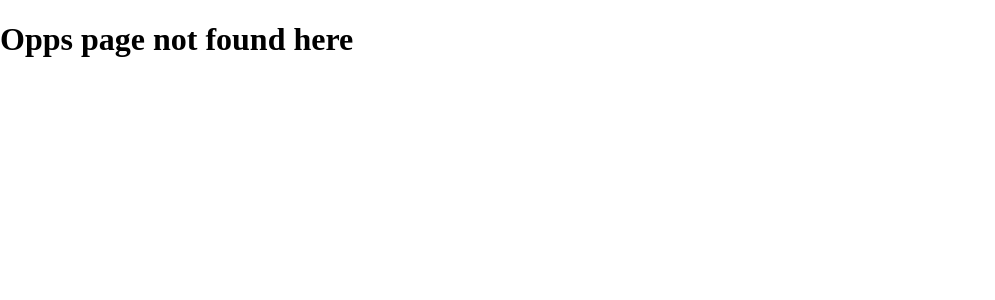
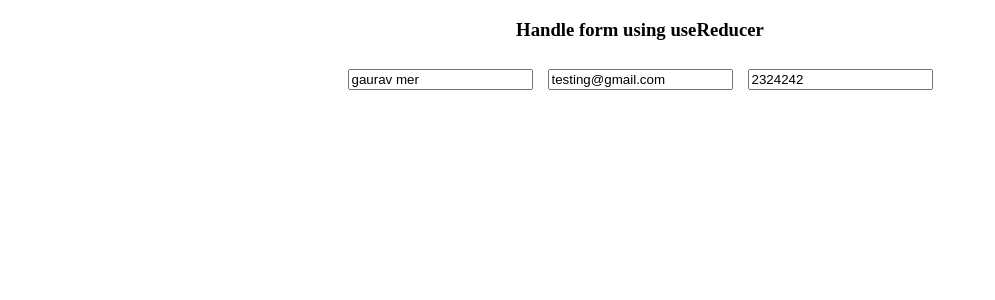
Before and after one commit to Gaurav-Mer/timeSeriesChart, a React (Vite) app: page /useReducer in a window 1280 px wide. Before the commit this address had no page. Shown: the top 300 px of the page, without its empty margins (0-995 px from the left). Built offline with nearby package versions, Linux system fonts and the light colour scheme.

Commit message:
create userReduer Example

```diff
--- a/src/App.jsx
+++ b/src/App.jsx
@@ -23,6 +23,7 @@ import { PrimeReactProvider } from "primereact/api";
 import "primereact/resources/themes/lara-light-cyan/theme.css";
 import Product from './routes/product';
 import ProductThunkEx from './routes/productThunkEx';
+import Form from './components/useReducer/form';
 
 
 const App = () => {
@@ -68,6 +69,7 @@ const App = () => {
           <Route path='/bookingSystem' element={<Bookingstytem />} />
           <Route path='/product' element={<Product />} />
           <Route path='/productList' element={<ProductThunkEx />} />
+          <Route path='/useReducer' element={<Form />} />
           <Route path='*' element={<PageNotFound />} />
         </Routes>
       </BrowserRouter>
--- /dev/null
+++ b/src/components/useReducer/form.jsx
@@ -0,0 +1,29 @@
+import React, { useEffect, useReducer } from 'react'
+import { handleFormDispatch } from './reducerManagement/formData'
+
+const Form = () => {
+    const [formData, dispatch] = useReducer(handleFormDispatch, { name: "", email: "", password: "" });
+
+    const handleChange = (e) => {
+        const { name, value } = e.target;
+        dispatch({ type: "HANDLE_CHANGE", payload: { name, value: value || '' } });
+    };
+
+    useEffect(() => {
+        let editData = { name: "gaurav mer ", email: "testing@gmail.com", password: "2324242" }
+        dispatch({ type: "SET_EDIT_DATA", payload: editData })
+    }, []);
+
+    return (
+        <div>
+            <h3 style={{ display: 'flex', justifyContent: 'center' }}>Handle form using useReducer</h3>
+            <div style={{ display: 'flex', justifyContent: 'center', gap: 15, padding: 10 }}>
+                <input type="text" onChange={handleChange} value={formData?.name} name='name' placeholder='Enter name' />
+                <input type="text" onChange={handleChange} value={formData?.email} name='email' placeholder='Enter email' />
+                <input type="text" onChange={handleChange} value={formData?.password} name='password' placeholder='Enter Password' />
+            </div>
+        </div>
+    )
+}
+
+export default Form
--- /dev/null
+++ b/src/components/useReducer/reducerManagement/formData.js
@@ -0,0 +1,10 @@
+export const handleFormDispatch = (state, action) => {
+    switch (action.type) {
+        case "HANDLE_CHANGE":
+            return { ...state, [action.payload.name]: action.payload.value };
+        case "SET_EDIT_DATA":
+            return { ...action.payload }
+        default:
+            return state;
+    }
+};
--- a/src/reduxConfig/slices/productSlice.js
+++ b/src/reduxConfig/slices/productSlice.js
@@ -29,7 +29,7 @@ const productSlice = createSlice({
 
 export const fetchListProd = createAsyncThunk("products/productList", async () => {
     const resp = await fetch("https://jsonplaceholder.typicode.com/posts").then(data => data.json())
-    return resp
+    return resp;
 });
 
 export const productData = state => state.productSlice;
```
